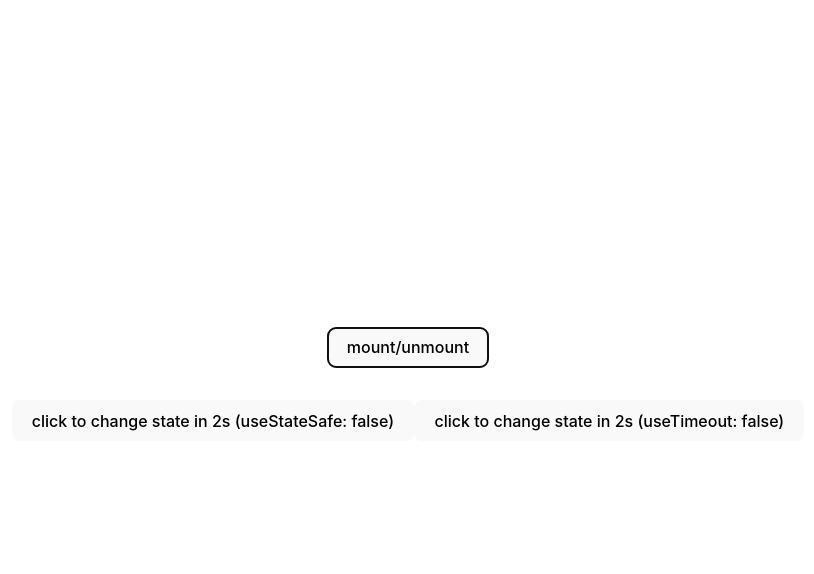
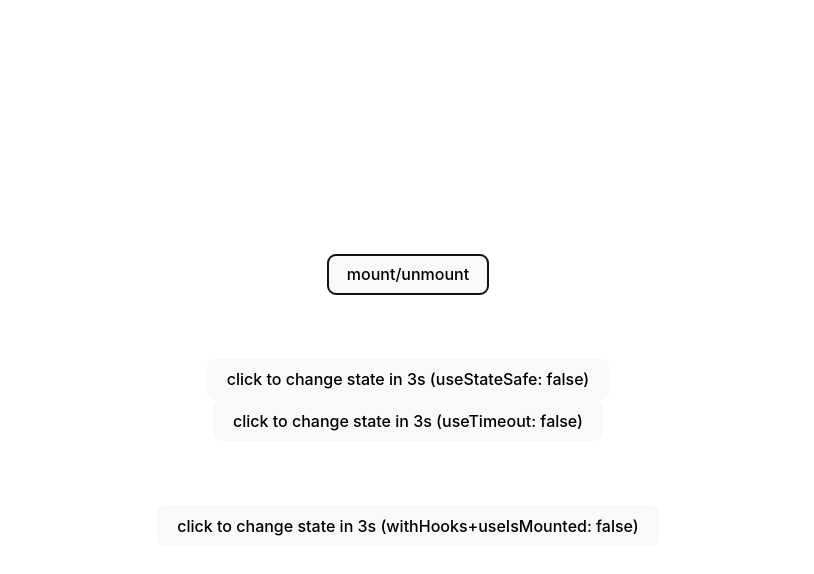
Before and after one commit to drpiou/react-utils, a React (Vite) app: page / in a window 1280 px wide. Both pictures are taken after a click on the button "mount/unmount". Shown: the top 574 px of the page, without its empty margins (232-1046 px from the left). Built offline with nearby package versions, Linux system fonts and the light colour scheme.

Commit message:
using vite

```diff
--- a/lib/hoc/withHooks.tsx
+++ b/lib/hoc/withHooks.tsx
@@ -15,7 +15,6 @@ export type WithHooksOptions<H> = {
     | {
         hook: H[Key];
         invoke?: (p?: any) => unknown;
-        // invokeParameters?: (p?: any) => H[Key] extends () => unknown ? Parameters<H[Key]> : never;
         parameters?: H[Key] extends () => unknown ? Parameters<H[Key]> : never;
       };
 };
@@ -32,34 +31,39 @@ export const withHooks = <H,>(
       const results = reduce(
         options,
         (acc, option, name) => {
-          const hookOption: any = option;
+          let hookCallback: unknown;
+          let hookParameters: unknown;
 
-          const hookOptionType: 'array' | 'object' | null =
-            (hookOption && (Array.isArray(hookOption) ? 'array' : isPlainObject(hookOption) && 'object')) || null;
+          if (option) {
+            if (typeof option === 'object') {
+              if (Array.isArray(option)) {
+                hookCallback = option[0];
+                hookParameters = option.slice(1);
+              } else if (isPlainObject(option)) {
+                const objectOptions: {
+                  hook: unknown;
+                  invoke?: unknown;
+                  parameters?: unknown;
+                } = options as never;
 
-          const hookCallback =
-            hookOptionType === 'array'
-              ? hookOption[0]
-              : hookOptionType === 'object' && 'hook' in hookOption
-              ? hookOption.hook
-              : hookOption;
+                if ('hook' in objectOptions) {
+                  hookCallback = objectOptions.hook;
+                }
+
+                if ('parameters' in objectOptions) {
+                  hookParameters = objectOptions.parameters;
+                } else if ('invoke' in objectOptions && typeof objectOptions.invoke === 'function') {
+                  hookParameters = objectOptions.invoke;
+                }
+              }
+            } else {
+              hookCallback = option;
+            }
+          }
 
           if (typeof hookCallback !== 'function') {
             throw new Error(`The hook is not a function. Happened in ${getComponentName(Component) || 'undefined'}`);
           }
-
-          const hookParameters =
-            hookOptionType === 'array'
-              ? hookOption.slice(1)
-              : hookOptionType === 'object'
-              ? 'parameters' in hookOption
-                ? hookOption.parameters
-                : 'invoke' in hookOption && typeof hookOption.invoke === 'function'
-                ? hookOption.invoke(props)
-                : 'invokeParameters' in hookOption && typeof hookOption.invokeParameters === 'function'
-                ? hookOption.invokeParameters(props)
-                : undefined
-              : undefined;
 
           acc[name] = hookCallback(...castArray(hookParameters));
 
--- a/src/App.tsx
+++ b/src/App.tsx
@@ -1,30 +1,31 @@
-import React from 'react';
-import { useIsMounted, useOnMount, useOnUnmount, useStateSafe, useTimeout } from '../lib';
+import React, { HTMLProps } from 'react';
+import { useIsMounted, useOnMount, useOnUnmount, useStateSafe, useTimeout, withHooks, WithHooksProps } from '../lib';
 import './App.css';
 
-function App(): JSX.Element {
-  const isMounted = useIsMounted();
-
+const App = (): JSX.Element => {
   const [state, setState] = React.useState<boolean>(false);
 
   const handleClick = (): void => {
-    if (isMounted.current) {
-      setState((prevState) => !prevState);
-    }
+    setState((prevState) => !prevState);
   };
 
   return (
     <div className="App">
       <div className="card">
         <button onClick={handleClick}>mount/unmount</button>
+      </div>
 
-        {state && <Thing />}
-      </div>
+      {state && (
+        <>
+          <Thing />
+          <HookedThing />
+        </>
+      )}
     </div>
   );
-}
+};
 
-function Thing(): JSX.Element {
+const Thing = (): JSX.Element => {
   useOnMount(() => {
     alert('mounted');
   });
@@ -38,21 +39,61 @@ function Thing(): JSX.Element {
   const [state, setState] = useStateSafe<boolean>(false);
 
   const handleClickSafe = (): void => {
-    setTimeout(() => setState((prevState) => !prevState), 2000);
+    setTimeout(() => setState((prevState) => !prevState), 3000);
   };
 
   const handleClickTimeout = (): void => {
-    timeout.set(() => setState((prevState) => !prevState), 2000);
+    timeout.set(() => setState((prevState) => !prevState), 3000);
   };
 
   return (
-    <div className="App">
-      <div className="card">
-        <button onClick={handleClickSafe}>{`click to change state in 2s (useStateSafe: ${String(state)})`}</button>
-        <button onClick={handleClickTimeout}>{`click to change state in 2s (useTimeout: ${String(state)})`}</button>
-      </div>
+    <div className="card">
+      <button onClick={handleClickSafe}>{`click to change state in 3s (useStateSafe: ${String(state)})`}</button>
+      <br />
+      <button onClick={handleClickTimeout}>{`click to change state in 3s (useTimeout: ${String(state)})`}</button>
     </div>
   );
+};
+
+type Props = WithHooksProps<
+  {
+    useIsMounted: typeof useIsMounted;
+  },
+  HTMLProps<HTMLParagraphElement>
+>;
+
+type State = {
+  state: boolean;
+};
+
+class ClassThing extends React.Component<Props, State> {
+  _handleClick = this.handleClick.bind(this);
+
+  state: State = {
+    state: false,
+  };
+
+  handleClick(): void {
+    const { useIsMounted: hookIsMounted } = this.props;
+
+    setTimeout(() => {
+      if (hookIsMounted.current) {
+        this.setState((prevState) => ({ state: !prevState.state }));
+      }
+    }, 3000);
+  }
+
+  render(): JSX.Element {
+    const { state } = this.state;
+
+    return (
+      <div className="card">
+        <button onClick={this._handleClick}>{`click to change state in 3s (withHooks+useIsMounted: ${String(state)})`}</button>
+      </div>
+    );
+  }
 }
 
+const HookedThing = withHooks({ useIsMounted })(ClassThing);
+
 export default App;
```
Also changed, not shown: 1 other file (tests, documents, lock files or other folders).
